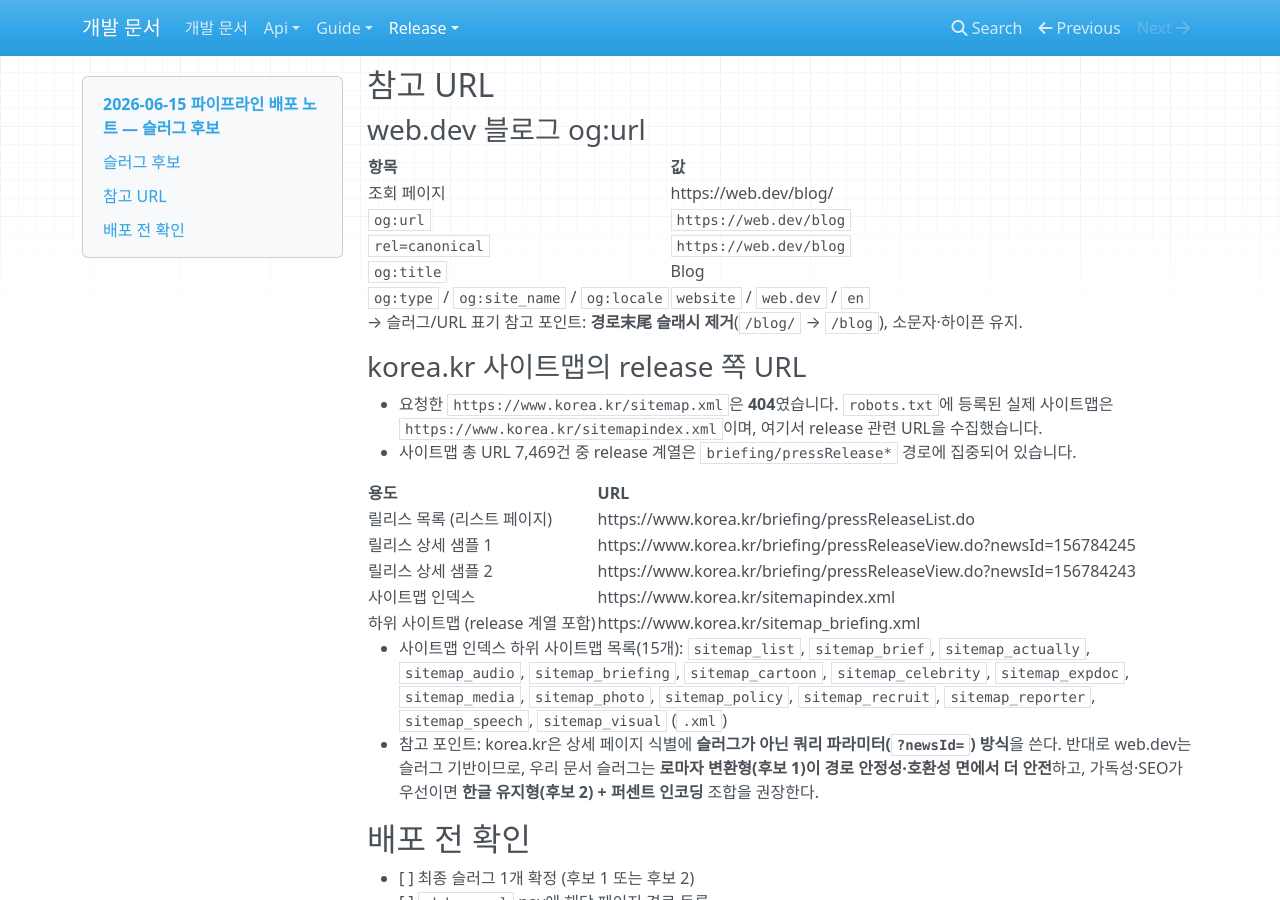
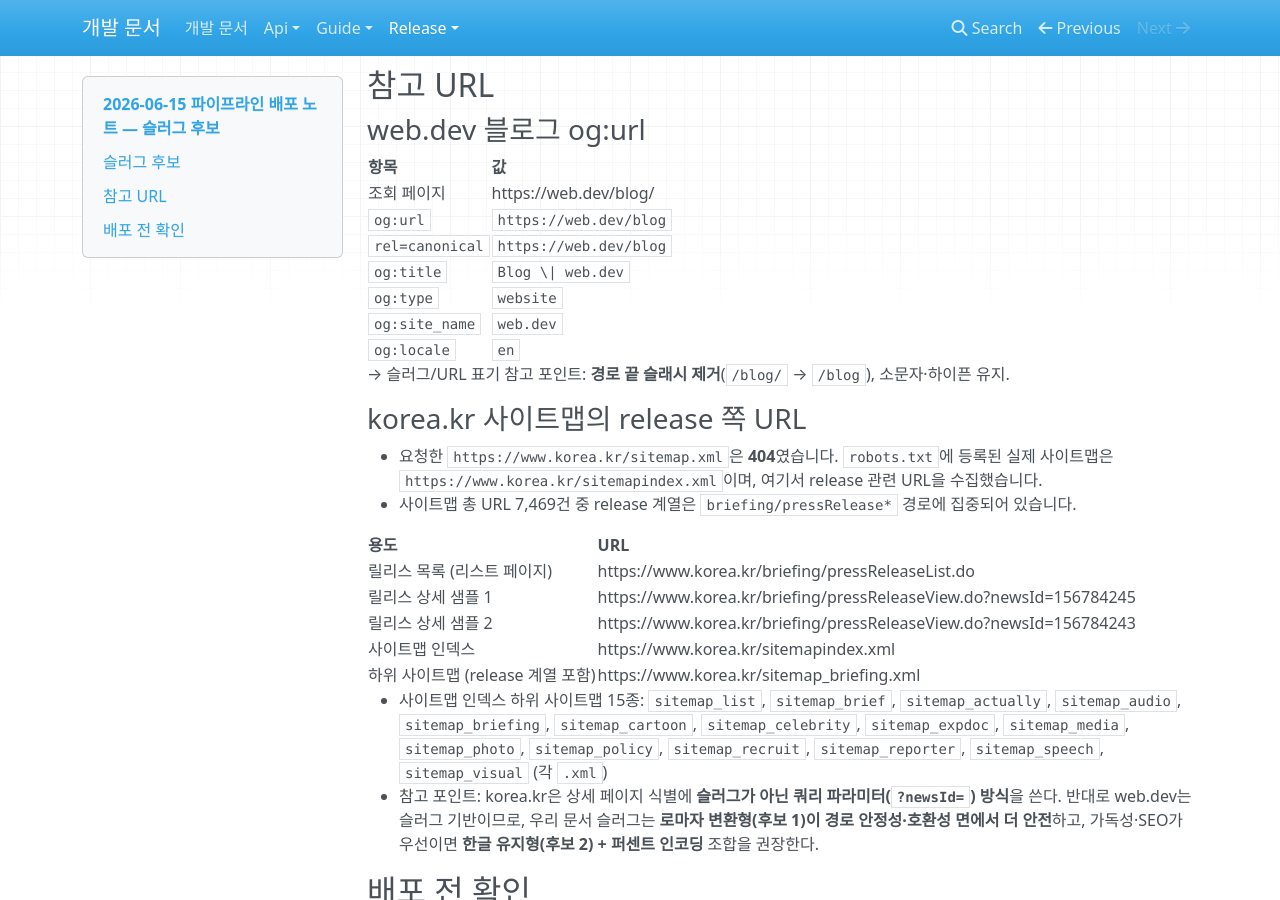
Before and after one commit to tdataAdmin/docs-site, an MkDocs documentation site: the page built from docs/release/2026-06-15.md, in a window 1280 px wide and 900 px high, scrolled down 467 px. Built offline with MkDocs 1.6.1, drawn with Linux system fonts in a browser that asks for light colours; nearby versions of some CDN libraries.

Commit message:
docs(release): 2026-06-15 배포 노트 표 구분자 이스케이프 및 오타 수정

```diff
--- a/docs/release/2026-06-15.md
+++ b/docs/release/2026-06-15.md
@@ -24,10 +24,12 @@
 | 조회 페이지 | https://web.dev/blog/ |
 | `og:url` | `https://web.dev/blog` |
 | `rel=canonical` | `https://web.dev/blog` |
-| `og:title` | Blog  |  web.dev |
-| `og:type` / `og:site_name` / `og:locale` | `website` / `web.dev` / `en` |
+| `og:title` | `Blog \| web.dev` |
+| `og:type` | `website` |
+| `og:site_name` | `web.dev` |
+| `og:locale` | `en` |
 
-→ 슬러그/URL 표기 참고 포인트: **경로末尾 슬래시 제거**(`/blog/` → `/blog`), 소문자·하이픈 유지.
+→ 슬러그/URL 표기 참고 포인트: **경로 끝 슬래시 제거**(`/blog/` → `/blog`), 소문자·하이픈 유지.
 
 ### korea.kr 사이트맵의 release 쪽 URL
 
@@ -42,7 +44,7 @@
 | 사이트맵 인덱스 | https://www.korea.kr/sitemapindex.xml |
 | 하위 사이트맵 (release 계열 포함) | https://www.korea.kr/sitemap_briefing.xml |
 
-- 사이트맵 인덱스 하위 사이트맵 목록(15개): `sitemap_list`, `sitemap_brief`, `sitemap_actually`, `sitemap_audio`, `sitemap_briefing`, `sitemap_cartoon`, `sitemap_celebrity`, `sitemap_expdoc`, `sitemap_media`, `sitemap_photo`, `sitemap_policy`, `sitemap_recruit`, `sitemap_reporter`, `sitemap_speech`, `sitemap_visual` (`.xml`)
+- 사이트맵 인덱스 하위 사이트맵 15종: `sitemap_list`, `sitemap_brief`, `sitemap_actually`, `sitemap_audio`, `sitemap_briefing`, `sitemap_cartoon`, `sitemap_celebrity`, `sitemap_expdoc`, `sitemap_media`, `sitemap_photo`, `sitemap_policy`, `sitemap_recruit`, `sitemap_reporter`, `sitemap_speech`, `sitemap_visual` (각 `.xml`)
 - 참고 포인트: korea.kr은 상세 페이지 식별에 **슬러그가 아닌 쿼리 파라미터(`?newsId=`) 방식**을 쓴다. 반대로 web.dev는 슬러그 기반이므로, 우리 문서 슬러그는 **로마자 변환형(후보 1)이 경로 안정성·호환성 면에서 더 안전**하고, 가독성·SEO가 우선이면 **한글 유지형(후보 2) + 퍼센트 인코딩** 조합을 권장한다.
 
 ## 배포 전 확인
```
